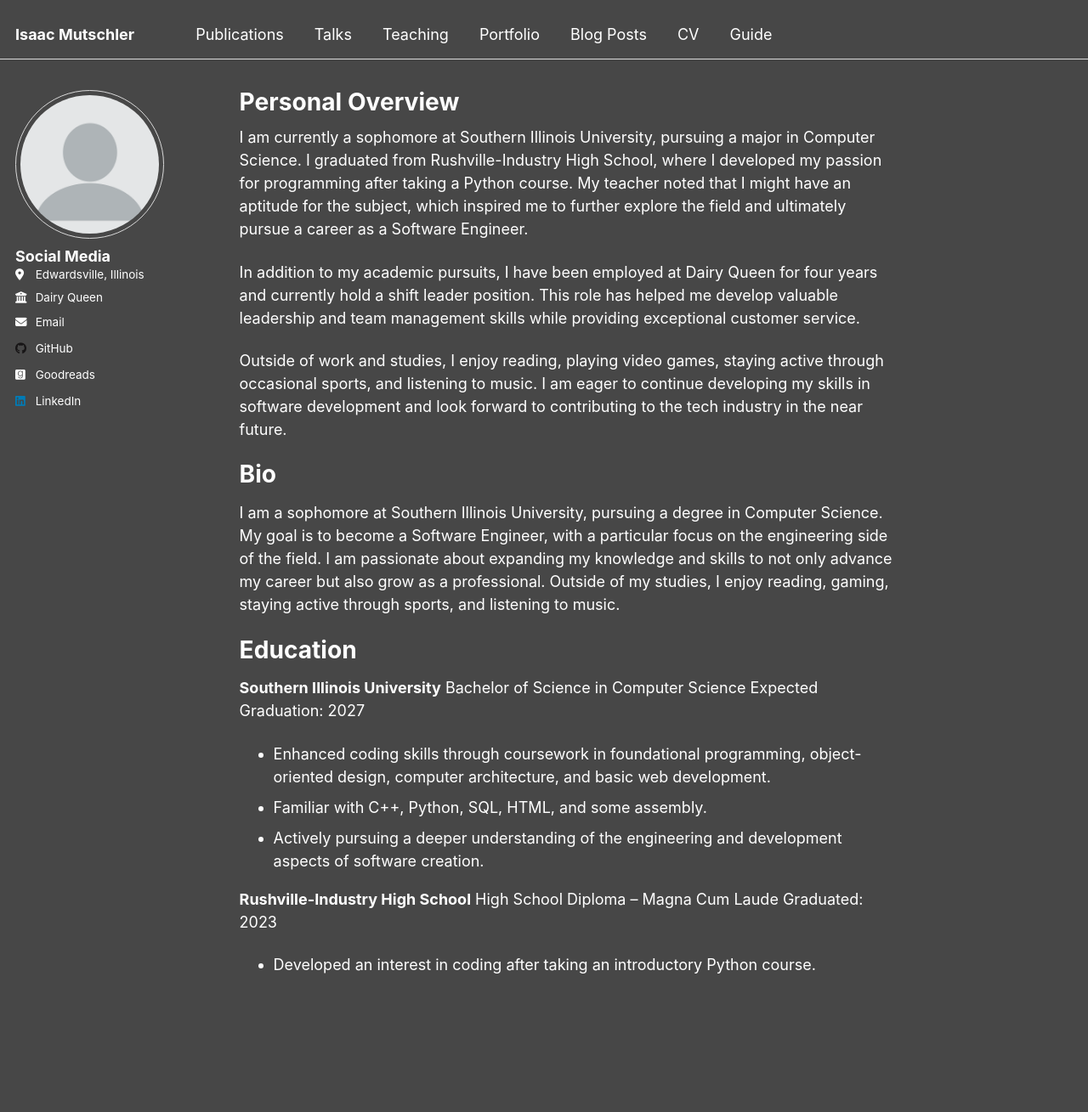
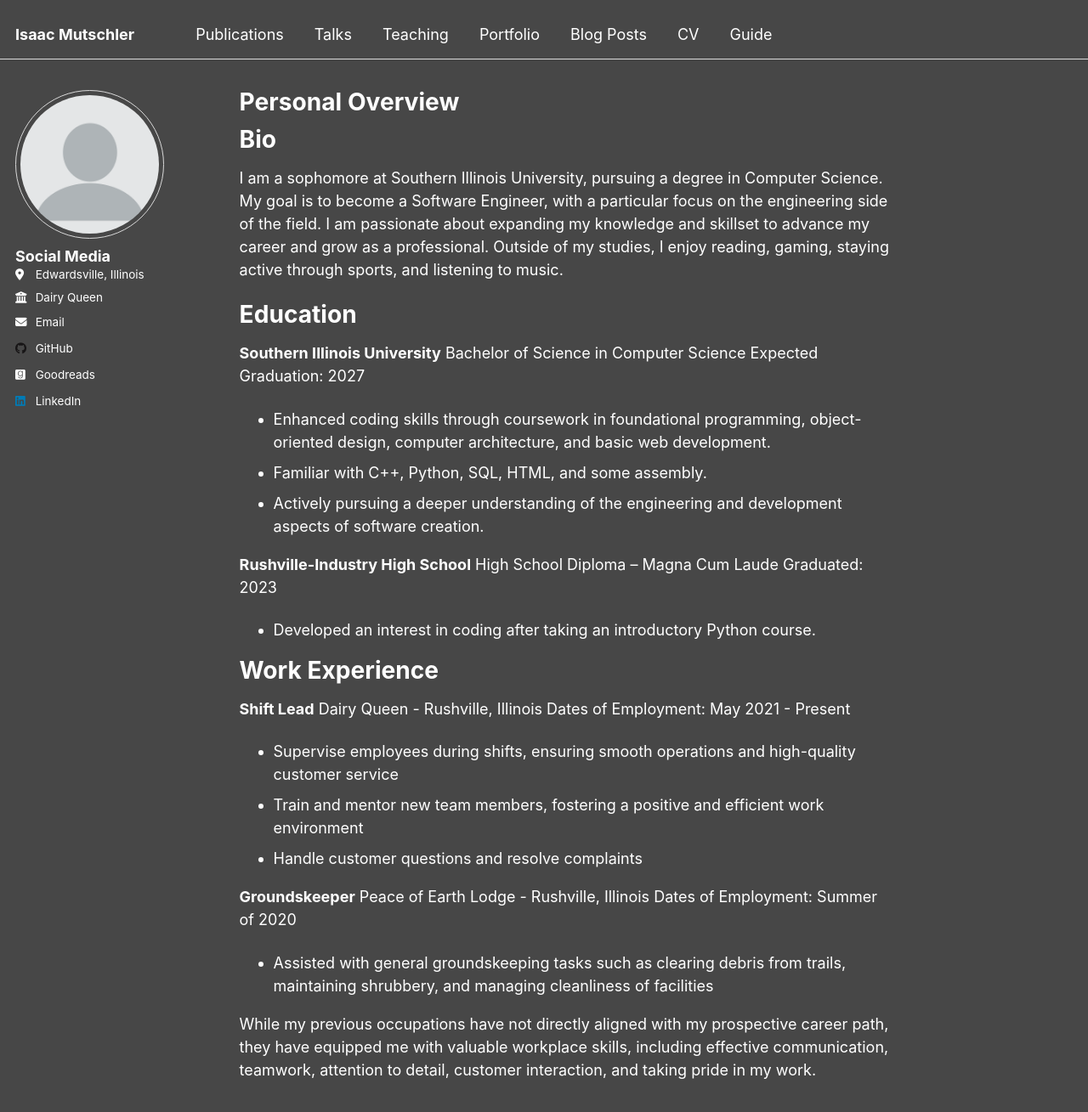
Before and after one commit to IMutsch53/IMutsch53.github.io, a Jekyll site: the page built from _pages/about.md, in a window 1280 px wide and 1400 px high. Shown: the top 1309 px of the window at 85% size. Built offline with Jekyll 4.4.1, drawn with Linux system fonts in a browser that asks for light colours.

Commit message:
Write bio, education, and exerience

```diff
--- a/_pages/about.md
+++ b/_pages/about.md
@@ -7,15 +7,11 @@ redirect_from:
   - /about.html
 ---
 
-I am currently a sophomore at Southern Illinois University, pursuing a major in Computer Science. I graduated from Rushville-Industry High School, where I developed my passion for programming after taking a Python course. My teacher noted that I might have an aptitude for the subject, which inspired me to further explore the field and ultimately pursue a career as a Software Engineer.
 
-In addition to my academic pursuits, I have been employed at Dairy Queen for four years and currently hold a shift leader position. This role has helped me develop valuable leadership and team management skills while providing exceptional customer service.
-
-Outside of work and studies, I enjoy reading, playing video games, staying active through occasional sports, and listening to music. I am eager to continue developing my skills in software development and look forward to contributing to the tech industry in the near future.
 
 Bio
 ======
-I am a sophomore at Southern Illinois University, pursuing a degree in Computer Science. My goal is to become a Software Engineer, with a particular focus on the engineering side of the field. I am passionate about expanding my knowledge and skills to not only advance my career but also grow as a professional. Outside of my studies, I enjoy reading, gaming, staying active through sports, and listening to music.
+I am a sophomore at Southern Illinois University, pursuing a degree in Computer Science. My goal is to become a Software Engineer, with a particular focus on the engineering side of the field. I am passionate about expanding my knowledge and skillset to advance my career and grow as a professional. Outside of my studies, I enjoy reading, gaming, staying active through sports, and listening to music.
 
 Education
 ======
@@ -32,3 +28,21 @@ High School Diploma – Magna Cum Laude
 Graduated: 2023
 
 - Developed an interest in coding after taking an introductory Python course.
+
+Work Experience
+======
+**Shift Lead**
+Dairy Queen - Rushville, Illinois
+Dates of Employment: May 2021 - Present
+
+- Supervise employees during shifts, ensuring smooth operations and high-quality customer service
+- Train and mentor new team members, fostering a positive and efficient work environment
+- Handle customer questions and resolve complaints
+
+**Groundskeeper**
+Peace of Earth Lodge - Rushville, Illinois
+Dates of Employment: Summer of 2020
+
+- Assisted with general groundskeeping tasks such as clearing debris from trails, maintaining shrubbery, and managing cleanliness of facilities
+
+While my previous occupations have not directly aligned with my prospective career path, they have equipped me with valuable workplace skills, including effective communication, teamwork, attention to detail, customer interaction, and taking pride in my work.
```
